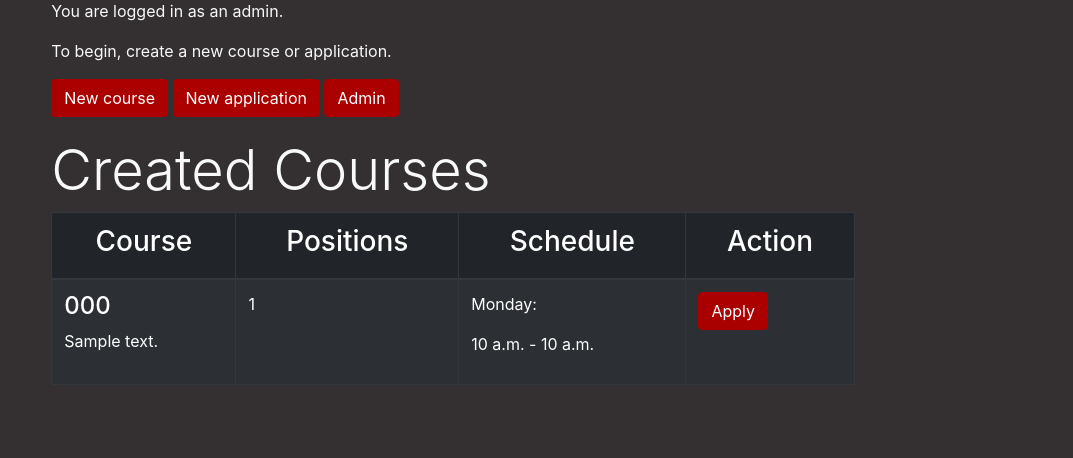
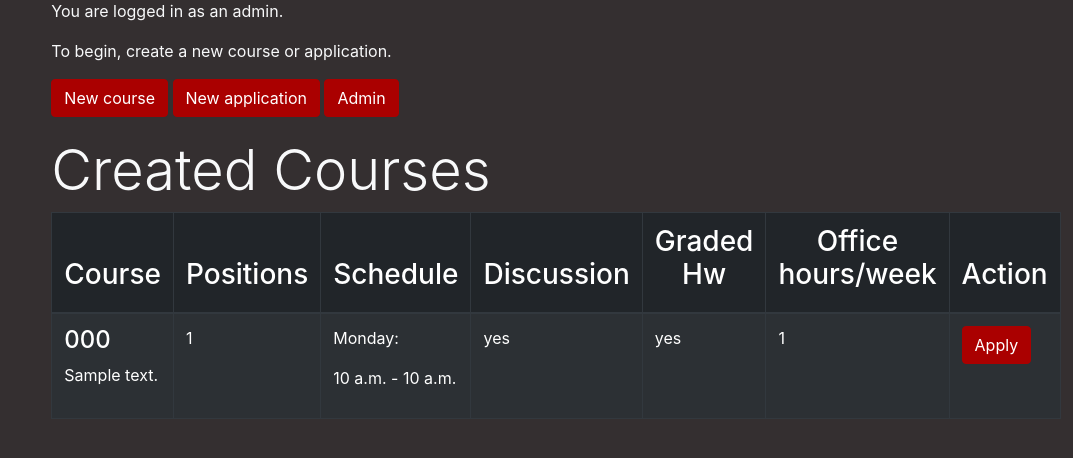
Before and after one commit to CSCI3356Spring2023/TeamFriday-, a Django app: page /home/ in a window 1400 px wide. Shown: the part 128-586 px from the top of the page, without its empty margins (327-1400 px from the left). Run offline with Django 4.2, Linux system fonts and the light colour scheme; tables that the repository leaves empty hold one stand-in row (Sample ...).

Commit message:
New course columns and app list

```diff
--- a/oursite/main/templates/main/home.html
+++ b/oursite/main/templates/main/home.html
@@ -28,6 +31,7 @@
                     <th scope="col"><h3>Course</h3></th>
                     <th scope="col"><h3>Positions</h3></th>
                     <th scope="col"><h3>Schedule</h3></th>
+                    <th scope="col"><h3>Discussion</h3></th>
                     <th scope="col"><h3>Action</h3></th>
                   </tr>
                 </thead>
@@ -43,6 +47,7 @@
                             <p>{{course.days}}:</p>
                             <p>{{course.start_time}} - {{course.end_time}}</p>
                           </td>
+                          <td>{{course.disc_flag}}</td>
                           <td><a href="/apply/{{course.id}}" class="btn btn-success">Apply</a></td>
                       </tr>
                       {% endfor %}
@@ -109,6 +114,9 @@
                     <th scope="col"><h3>Course</h3></th>
                     <th scope="col"><h3>Positions</h3></th>
                     <th scope="col"><h3>Schedule</h3></th>
+                    <th scope="col"><h3>Discussion</h3></th>
+                    <th scope="col"><h3>Graded Hw</h3></th>
+                    <th scope="col"><h3>Office hours/week</h3></th>
                     <th scope="col"><h3>Action</h3></th>
                   </tr>
                 </thead>
@@ -124,6 +132,9 @@
                             <p>{{course.days}}:</p>
                             <p>{{course.start_time}} - {{course.end_time}}</p>
                           </td>
+                          <td>{{course.disc_flag}}</td>
+                          <td>{{course.graded_hw}}</td>
+                          <td>{{course.office_hours}}</td>
                           <td><a href="/apply/{{course.id}}" class="btn btn-success">Apply</a></td>
                       </tr>
                       {% endfor %}
--- a/oursite/main/views.py
+++ b/oursite/main/views.py
@@ -186,4 +186,5 @@ def InstructorSummaryView(response):
         for course in courses:
             apps.extend(course.applications.all())
         context['applications'] = apps
+        context['courses'] = courses
     return render(response, "main/Instructor_Summary.html",context)
```
Also changed, not shown: other parts of oursite/main/templates/main/home.html (+7 -4 lines), oursite/main/templates/main/Instructor_Summary.html (+13 -9 lines).
